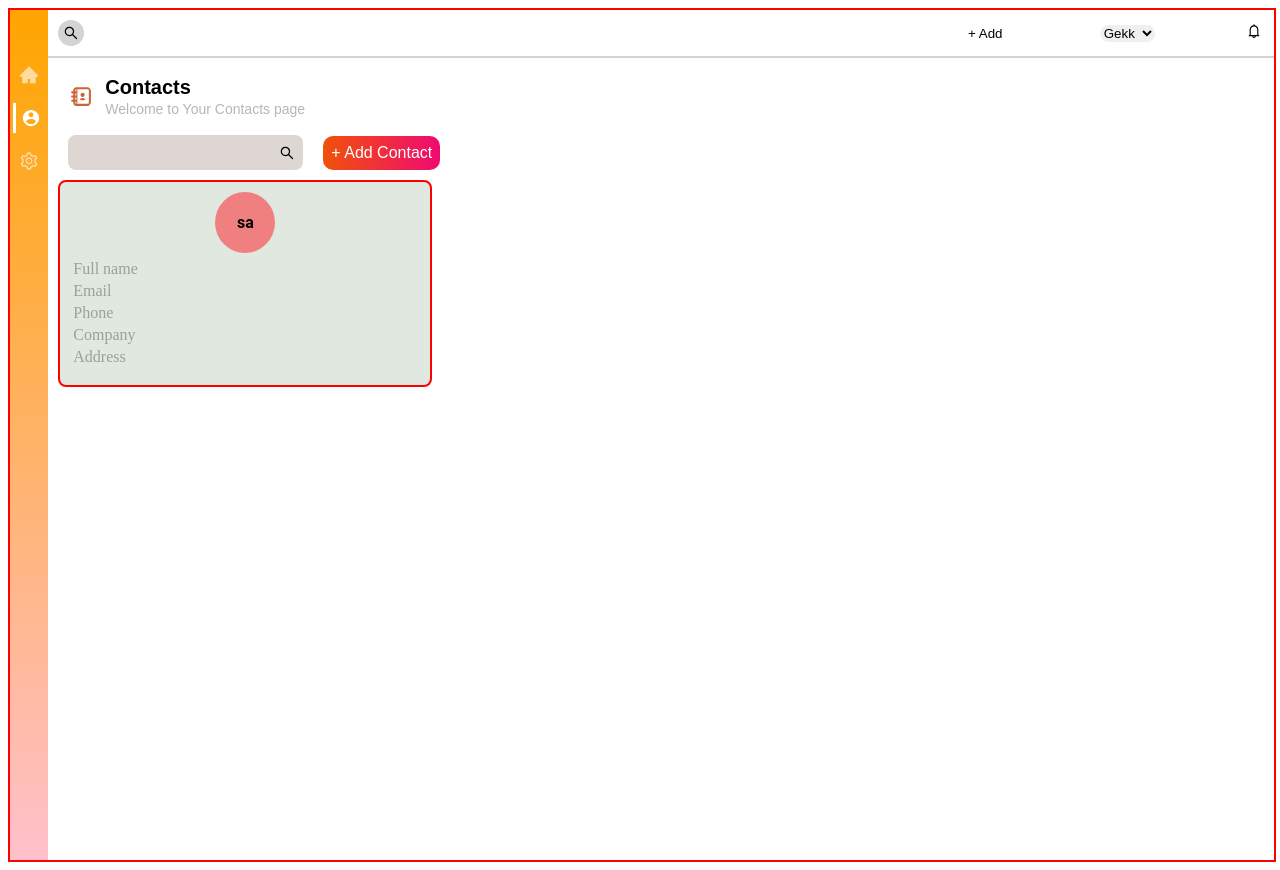
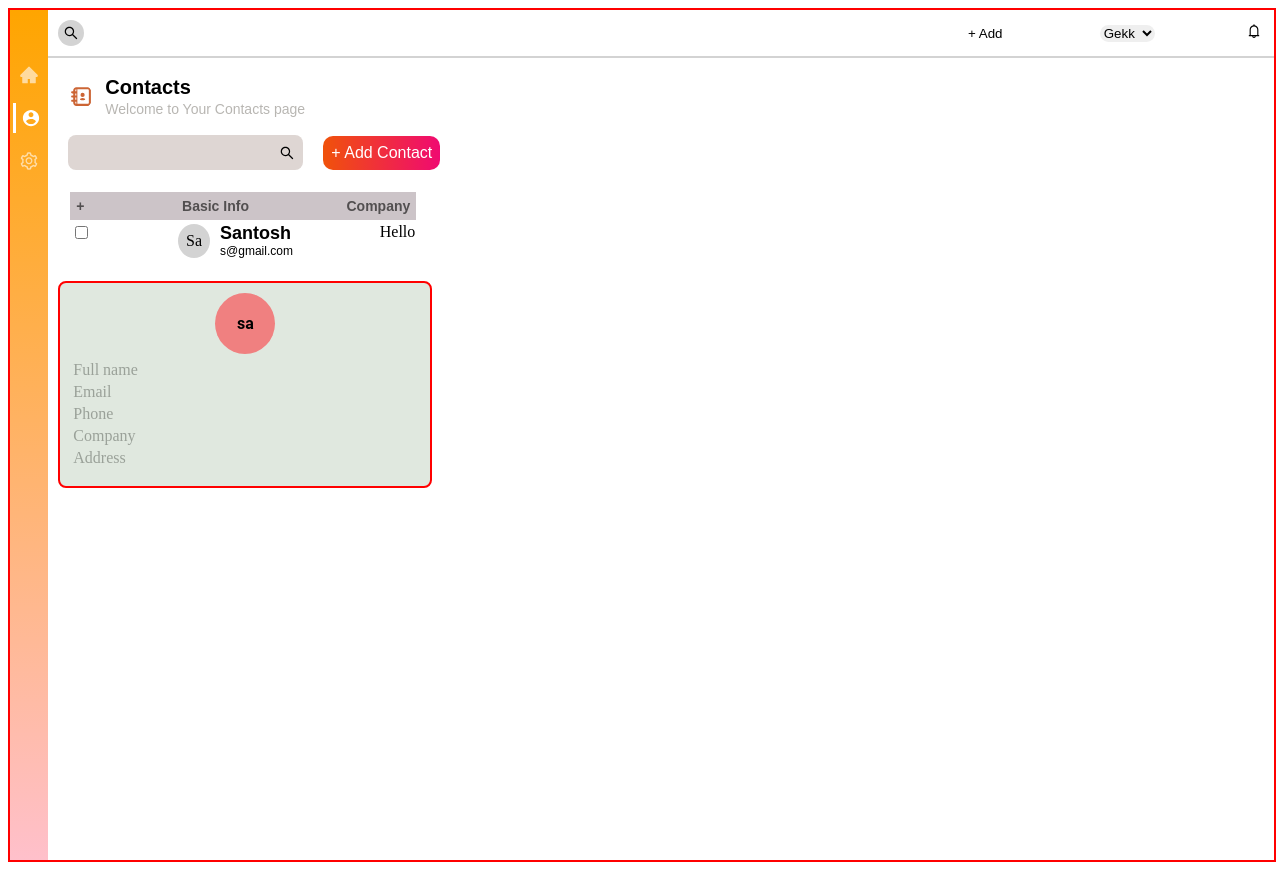
Before and after one commit to saisantosh005/contactListDashboard, a React (Create React App) app: page / in a window 1280 px wide. Built offline with nearby package versions, Linux system fonts and the light colour scheme.

Commit message:
TableBasicLevel

```diff
--- a/src/components/ContactListTable/ContactListTable.js
+++ b/src/components/ContactListTable/ContactListTable.js
@@ -5,7 +5,19 @@ import {
   SearchContainer,
   Input,
   Button,
-  ContactsTableMainContainer
+  ContactsTableMainContainer,
+  Table,
+  TableHeader,
+  Th,
+  TableBody,
+  Td,
+  Tr,
+  InfoContainer,
+  LogoContainer,
+  LogoName,
+  NameEmailContainer,
+  Name,
+  Email
 } from "./styledComponents";
 
 class ContactsListTable extends Component {
@@ -20,10 +32,43 @@ class ContactsListTable extends Component {
       </SearchAndButtonContainer>
     );
   };
+
+  renderContactListTable = () => {
+    return (
+      <Tr>
+        <Td>
+          <Input type="checkbox" />
+        </Td>
+        <Td>
+          <InfoContainer>
+            <LogoContainer>
+              <LogoName>{"Santosh".slice(0, 2)}</LogoName>
+            </LogoContainer>
+            <NameEmailContainer>
+              <Name>Santosh</Name>
+              <Email>s@gmail.com</Email>
+            </NameEmailContainer>
+          </InfoContainer>
+        </Td>
+        <Td>Hello</Td>
+      </Tr>
+    );
+  };
+
   render() {
     return (
       <ContactsTableMainContainer>
         {this.renderSearchAndAddContacts()}
+        <Table>
+          <TableHeader>
+            <Tr>
+              <Th>+</Th>
+              <Th>Basic Info</Th>
+              <Th>Company</Th>
+            </Tr>
+          </TableHeader>
+          <TableBody>{this.renderContactListTable()}</TableBody>
+        </Table>
       </ContactsTableMainContainer>
     );
   }
--- a/src/components/ContactListTable/styledComponents.js
+++ b/src/components/ContactListTable/styledComponents.js
@@ -32,10 +32,74 @@ const Button = styled.button`
 `;
 const ContactsTableMainContainer = styled.div``;
 
+const Table = styled.table`
+  width: 350px;
+  margin: 20px;
+`;
+const TableHeader = styled.thead`
+  background-color: #ccc4c8;
+`;
+const Th = styled.th`
+  font-size: 14px;
+  font-family: sans-serif;
+  color: #524f50;
+  padding: 6px;
+`;
+const TableBody = styled.tbody`
+  background-color: white;
+  width: 100%;
+`;
+const Tr = styled.tr`
+  display: flex;
+  justify-content: space-between;
+`;
+const Td = styled.td`
+  /* border: 2px solid red; */
+`;
+const InfoContainer = styled.div`
+  display: flex;
+  align-items: center;
+`;
+const LogoContainer = styled.div`
+  background-color: lightgray;
+  border-radius: 50%;
+  padding: 8px;
+  margin-right: 10px;
+`;
+const LogoName = styled.p`
+  padding: 0px;
+  margin: 0px;
+`;
+const NameEmailContainer = styled.div``;
+const Name = styled.h1`
+  font-size: 18px;
+  font-family: sans-serif;
+  padding: 0px;
+  margin: 0px;
+`;
+const Email = styled.p`
+  font-size: 12px;
+  font-family: sans-serif;
+  padding: 0px;
+  margin: 0px;
+`;
+
 export {
   SearchAndButtonContainer,
   SearchContainer,
   Input,
   Button,
-  ContactsTableMainContainer
+  ContactsTableMainContainer,
+  Table,
+  TableHeader,
+  Th,
+  TableBody,
+  Td,
+  Tr,
+  InfoContainer,
+  LogoContainer,
+  LogoName,
+  NameEmailContainer,
+  Name,
+  Email
 };
```
